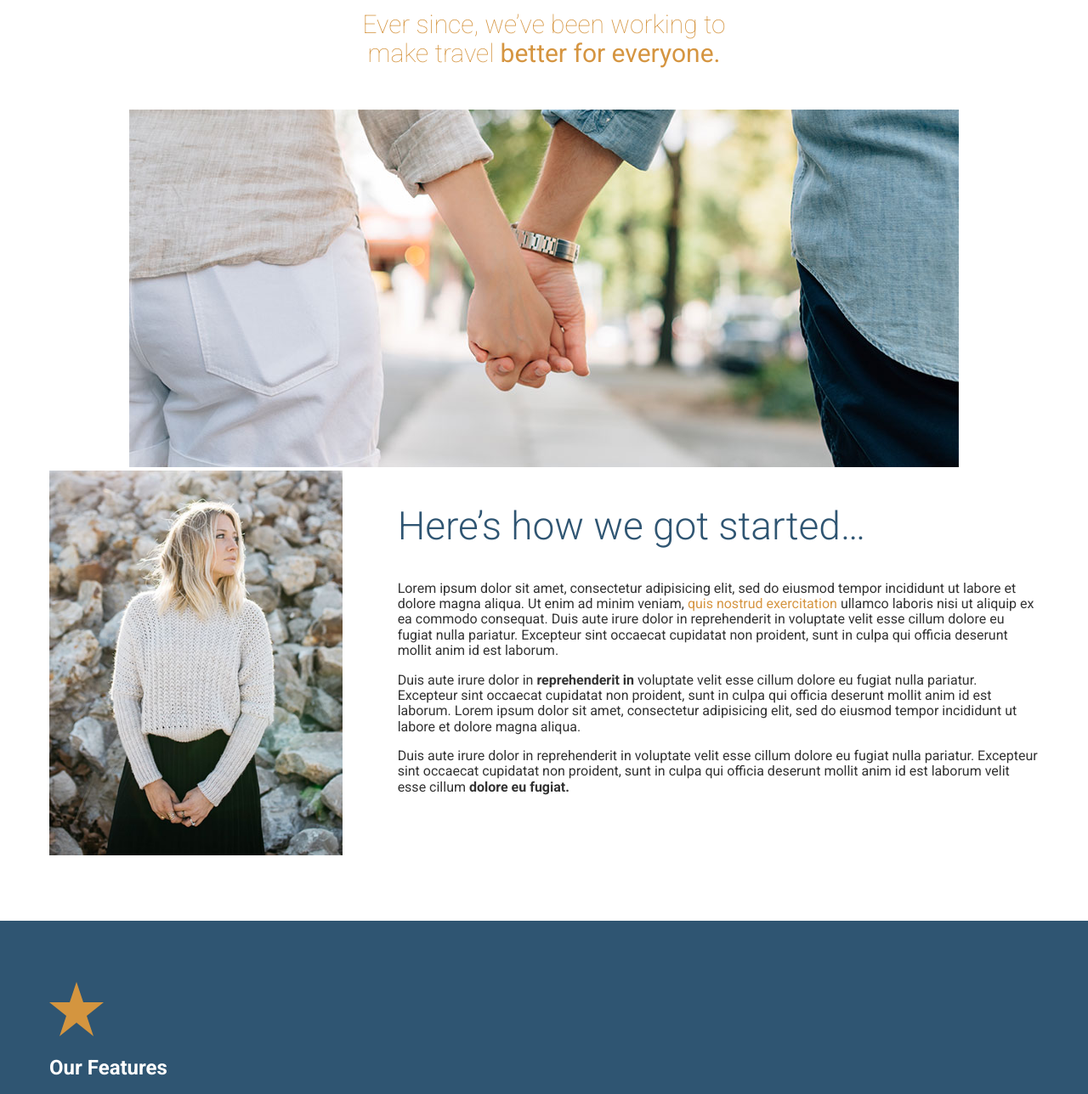
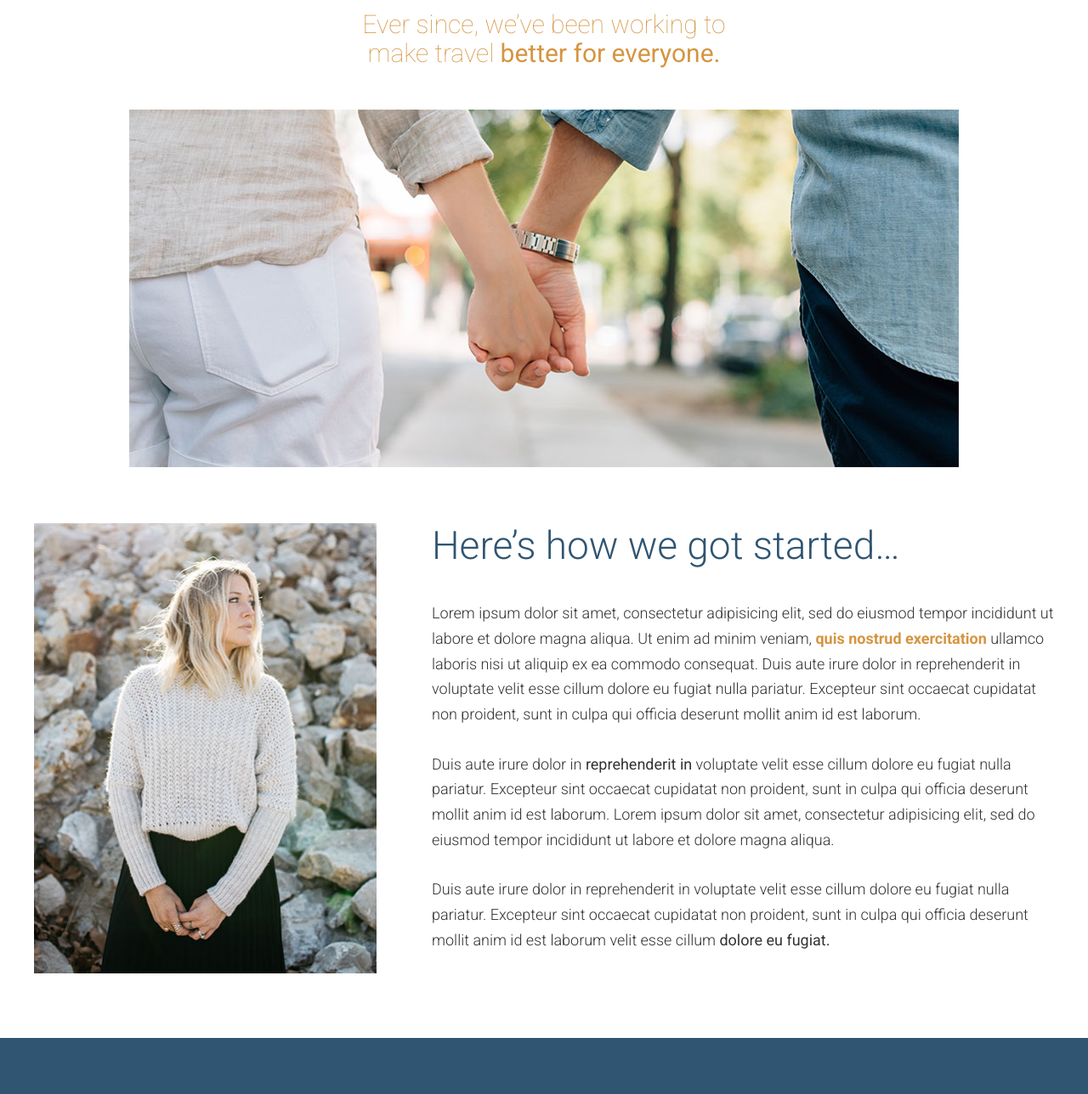
Before and after one commit to MarosAware/travel2, a website: page app/index.html in a window 1280 px wide. Shown: the part 960-2248 px from the top of the page at 85% size. Drawn offline with Linux system fonts and the light colour scheme.

Commit message:
Detail completed.

```diff
--- /dev/null
+++ b/app/assets/styles/modules/_generic-content-container.css
@@ -0,0 +1,14 @@
+.generic-content-container {
+
+	p {
+		line-height:1.65;
+		font-size:1.125rem;
+		margin:0 0 1.8rem 0;
+		font-weight:300;
+	}
+
+	p a {
+		font-weight: 700;
+	}
+
+}
--- a/app/assets/styles/modules/_headline.css
+++ b/app/assets/styles/modules/_headline.css
@@ -31,6 +31,7 @@
 	&--light {
 		font-weight:200;
 	}
+
 	&--b-margin-small {
 		margin-bottom: .5em;
 	}
@@ -38,4 +39,8 @@
 	&--b-margin-large {
 		margin-bottom: 1.6em;
 	}
+
+	&--no-t-margin {
+		margin-top:0;
+	}
 }
--- a/app/assets/styles/modules/_row.css
+++ b/app/assets/styles/modules/_row.css
@@ -10,17 +10,34 @@
 		padding-right:65px;
 	}
 
+	&__b-margin-until-medium {
+		margin-bottom: 1rem;
+	}
+
 	@mixin atMedium {
 
+		&__b-margin-until-medium {
+		margin-bottom:0;
+	}
 
 		&__medium-4 {
 			float:left;
 			width:33.33%;
 		}
 
+		&__medium-4--larger {
+			width: 37%;
+		}
+
 		&__medium-8 {
 			float:left;
 			width: 66.66%;
 		}
+
+		&__medium-8--smaller {
+			width: 63%;
+		}
 	}
+
+
 }
--- a/app/assets/styles/modules/_wrapper.css
+++ b/app/assets/styles/modules/_wrapper.css
@@ -2,7 +2,7 @@
 	overflow:hidden;
 	padding-left:18px;
 	padding-right:18px;
-	max-width:1200px;
+	max-width:1236px;
 	margin-right:auto;
 	margin-left:auto;
 
@@ -14,4 +14,12 @@
 		padding-left:0;
 		padding-right:0;
 	}
+
+	&--b-margin {
+		margin-bottom:1rem;
+
+		@mixin atSmall {
+			margin-bottom:3.875rem;
+		}
+	}
 }
--- a/app/assets/styles/styles.css
+++ b/app/assets/styles/styles.css
@@ -8,3 +8,4 @@
 @import "modules/_page-section";
 @import "modules/_headline";
 @import "modules/_row";
+@import "modules/_generic-content-container";
--- a/app/index.html
+++ b/app/index.html
@@ -45,21 +45,29 @@
     <div class="wrapper">
       <h2 class="headline headline--centered headline--light headline--b-margin-small">The first trip we planned <strong>was our own.</strong></h2>
       <h3 class="headline headline--centered headline--orange headline--small headline--narrow headline--light headline--b-margin-large">Ever since, we&rsquo;ve been working to make travel <strong>better for everyone.</strong></h3>
-      <div class="wrapper wrapper--medium">
-        <img src="assets/images/first-trip.jpg" alt="Couple walking down a street.">
+      <div class="wrapper wrapper--medium wrapper--b-margin">
+        <img sizes="(min-width:970px) 976px, 100vw" srcset="assets/images/first-trip-low-res.jpg 565w, assets/images/first-trip.jpg 976w, assets/images/first-trip-hi-dpi.jpg 1952w" alt="Couple walking down a street.">
       </div>
 
       <div class="row row--gutters">
 
-        <div class="row__medium-4">
-          <img src="assets/images/our-start.jpg" alt="Our founder, Jane Doe">
+        <div class="row__medium-4 row__medium-4--larger row__b-margin-until-medium">
+          <picture>
+            <source sizes="404px" srcset="assets/images/our-start.jpg 404w, assets/images/our-start-hi-dpi.jpg 808w" media="(min-width: 1020px)">
+
+            <source sizes="320" srcset="assets/images/our-start-portrait.jpg 382w, assets/images/our-start-portrait-hi-dpi.jpg 764w" media="(min-width: 800px)">
+
+            <img srcset="assets/images/our-start-landscape.jpg 808w, assets/images/our-start-landscape-hi-dpi.jpg 1600w" alt="Our founder, Jane Doe">
+          </picture>
         </div>
 
-        <div class="row__medium-8">
-         <h2 class="headline">Here&rsquo;s how we got started&hellip;</h2>
-         <p>Lorem ipsum dolor sit amet, consectetur adipisicing elit, sed do eiusmod tempor incididunt ut labore et dolore magna aliqua. Ut enim ad minim veniam, <a href="#">quis nostrud exercitation</a> ullamco laboris nisi ut aliquip ex ea commodo consequat. Duis aute irure dolor in reprehenderit in voluptate velit esse cillum dolore eu fugiat nulla pariatur. Excepteur sint occaecat cupidatat non proident, sunt in culpa qui officia deserunt mollit anim id est laborum.</p>
-         <p>Duis aute irure dolor in <strong>reprehenderit in</strong> voluptate velit esse cillum dolore eu fugiat nulla pariatur. Excepteur sint occaecat cupidatat non proident, sunt in culpa qui officia deserunt mollit anim id est laborum. Lorem ipsum dolor sit amet, consectetur adipisicing elit, sed do eiusmod tempor incididunt ut labore et dolore magna aliqua.</p>
-         <p>Duis aute irure dolor in reprehenderit in voluptate velit esse cillum dolore eu fugiat nulla pariatur. Excepteur sint occaecat cupidatat non proident, sunt in culpa qui officia deserunt mollit anim id est laborum velit esse cillum <strong>dolore eu fugiat.</strong></p>
+        <div class="row__medium-8 row__medium-8--smaller">
+          <div class="generic-content-container">
+           <h2 class="headline headline--no-t-margin">Here&rsquo;s how we got started&hellip;</h2>
+           <p>Lorem ipsum dolor sit amet, consectetur adipisicing elit, sed do eiusmod tempor incididunt ut labore et dolore magna aliqua. Ut enim ad minim veniam, <a href="#">quis nostrud exercitation</a> ullamco laboris nisi ut aliquip ex ea commodo consequat. Duis aute irure dolor in reprehenderit in voluptate velit esse cillum dolore eu fugiat nulla pariatur. Excepteur sint occaecat cupidatat non proident, sunt in culpa qui officia deserunt mollit anim id est laborum.</p>
+           <p>Duis aute irure dolor in <strong>reprehenderit in</strong> voluptate velit esse cillum dolore eu fugiat nulla pariatur. Excepteur sint occaecat cupidatat non proident, sunt in culpa qui officia deserunt mollit anim id est laborum. Lorem ipsum dolor sit amet, consectetur adipisicing elit, sed do eiusmod tempor incididunt ut labore et dolore magna aliqua.</p>
+           <p>Duis aute irure dolor in reprehenderit in voluptate velit esse cillum dolore eu fugiat nulla pariatur. Excepteur sint occaecat cupidatat non proident, sunt in culpa qui officia deserunt mollit anim id est laborum velit esse cillum <strong>dolore eu fugiat.</strong></p>
+         </div>
        </div>
      </div>
    </div>
--- a/app/temp/styles/styles.css
+++ b/app/temp/styles/styles.css
@@ -575,7 +575,7 @@ body, html {
 	overflow:hidden;
 	padding-left:18px;
 	padding-right:18px;
-	max-width:1200px;
+	max-width:1236px;
 	margin-right:auto;
 	margin-left:auto;
 }
@@ -587,6 +587,17 @@ body, html {
 .wrapper .wrapper {
   padding-left:0;
   padding-right:0;
+}
+
+.wrapper--b-margin {
+  margin-bottom:1rem;
+}
+
+@media(min-width: 530px) {
+
+  .wrapper--b-margin {
+    margin-bottom: 3.875rem;
+  }
 }
 
 .page-section {
@@ -655,6 +666,10 @@ body, html {
   margin-bottom: 1.6em;
 }
 
+.headline--no-t-margin {
+  margin-top:0;
+}
+
 .row::after {
   content: "";
   clear: both;
@@ -669,15 +684,42 @@ body, html {
   padding-right:65px;
 }
 
+.row__b-margin-until-medium {
+  margin-bottom: 1rem;
+}
+
 @media(min-width: 800px) {
+
+  .row__b-margin-until-medium {
+    margin-bottom: 0;
+  }
 
   .row__medium-4 {
     float: left;
     width: 33.33%;
   }
 
+  .row__medium-4--larger {
+    width: 37%;
+  }
+
   .row__medium-8 {
     float: left;
     width: 66.66%;
   }
+
+  .row__medium-8--smaller {
+    width: 63%;
+  }
 }
+
+.generic-content-container p {
+  line-height:1.65;
+  font-size:1.125rem;
+  margin:0 0 1.8rem 0;
+  font-weight:300;
+}
+
+.generic-content-container p a {
+  font-weight: 700;
+}
```
